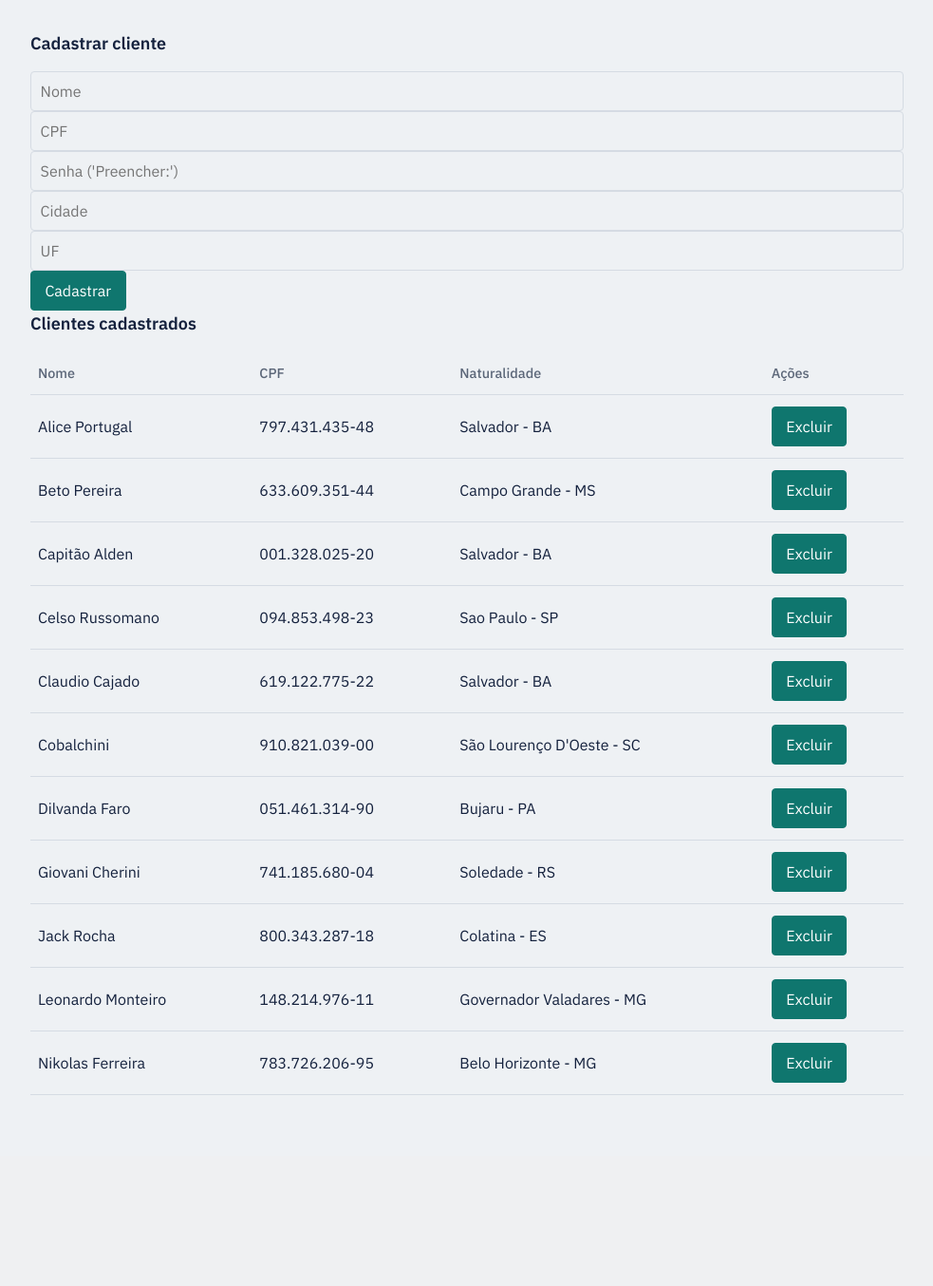
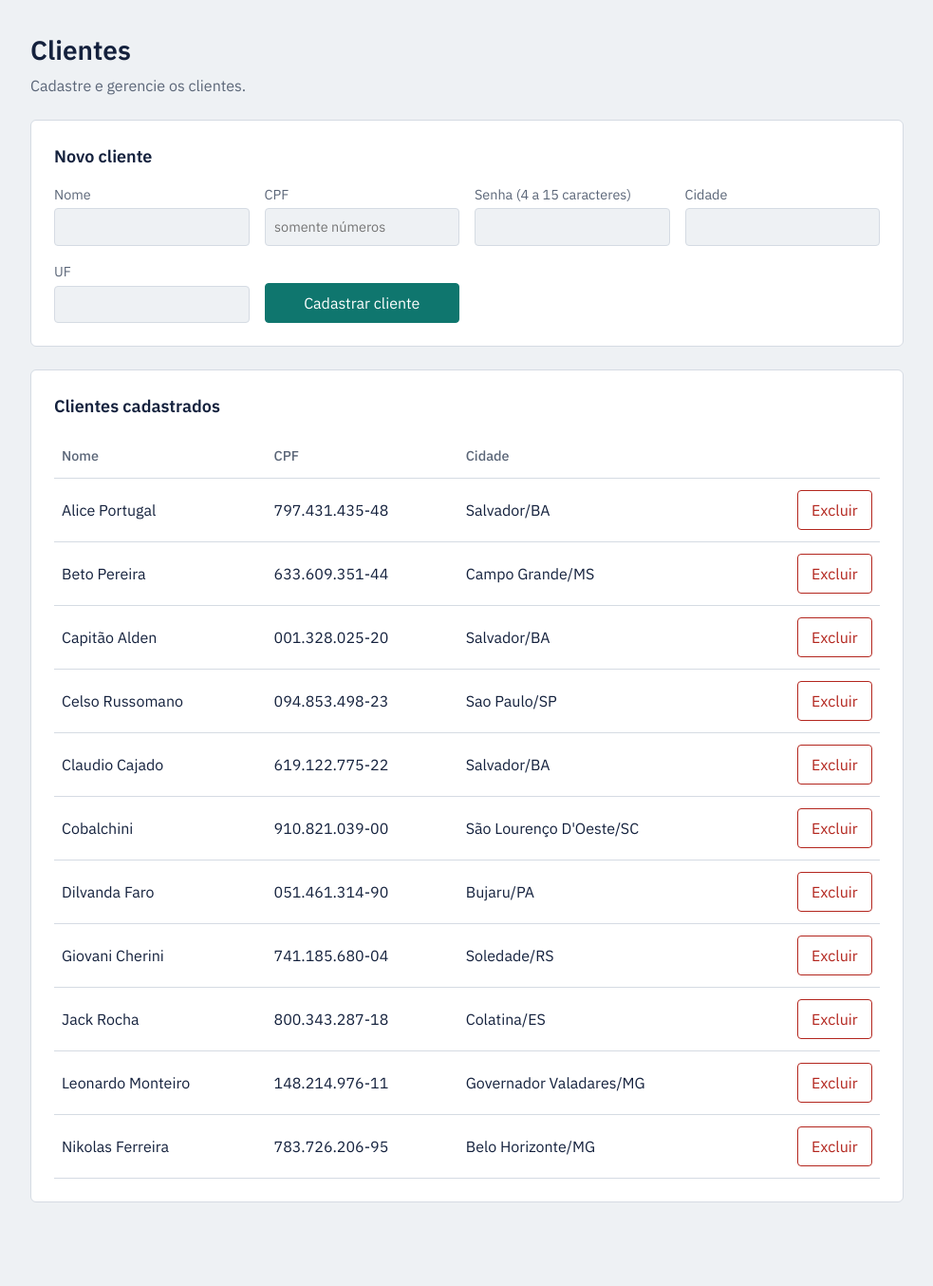
Before and after one commit to wadlenbispo-sys/Live_Bank, a Flask app: page /clientes in a window 1280 px wide. Shown: the part 56-1410 px from the top of the page at 95% size, without its empty margins (148-1131 px from the left). Before the commit the page ends 1209 px from the top, so only its background shows below. Run offline with Flask 3, Linux system fonts and the light colour scheme.

Commit message:
Refactor clientes.html for improved layout and semantics

```diff
--- a/templates/clientes.html
+++ b/templates/clientes.html
@@ -1,38 +1,45 @@
-{% extends 'base.html' %}
+{% extends "base.html" %}
 {% block titulo %}Clientes{% endblock %}
 {% block conteudo %}
-    <h2>Cadastrar cliente</h2>
-    <form class="cadastro" action="{{ url_for('cadastrar_cliente') }}" method="POST">
-        <input type="text" name="nome" placeholder="Nome" required>
-        <input type="text" name="cpf" placeholder="CPF" required>
-        <input type="password" name="senha" placeholder="Senha ('Preencher:')" minlength="4" maxlength="15" required>
-        <input type="text" name="cidade" placeholder="Cidade" required>
-        <input type="text" name="estado" placeholder="UF" maxlength="2" required>
-        <button type="submit">Cadastrar</button>
+<h1>Clientes</h1>
+<p class="subtitle">Cadastre e gerencie os clientes.</p>
+
+<section class="painel" aria-labelledby="novo-cliente">
+    <h2 id="novo-cliente">Novo cliente</h2>
+    <form class="campos" method="post" action="{{ url_for('cadastrar_cliente') }}">
+        <label>Nome <input name="nome" required></label>
+        <label>CPF <input name="cpf" inputmode="numeric" placeholder="somente números" required></label>
+        <label>Senha (4 a 15 caracteres) <input name="senha" type="password" minlength="4" maxlength="15" required></label>
+        <label>Cidade <input name="cidade" required></label>
+        <label>UF <input name="estado" maxlength="2" required></label>
+        <button type="submit">Cadastrar cliente</button>
     </form>
+</section>
 
-    <h2>Clientes cadastrados</h2>
+<section class="painel" aria-labelledby="lista-clientes">
+    <h2 id="lista-clientes">Clientes cadastrados</h2>
     {% if clientes %}
+    <div class="tabela-wrap">
         <table>
-        <thead>
-            <tr><th>Nome</th><th>CPF</th><th>Naturalidade</th><th>Ações</th></tr>
-        </thead>
+            <thead><tr><th>Nome</th><th>CPF</th><th>Cidade</th><th></th></tr></thead>
             <tbody>
-            {% for cpf, cliente in clientes.items() %}
+                {% for cpf, c in clientes.items() %}
                 <tr>
-                <td>{{ cliente.nome }}</td>
-                <td>{{ cpf|cpf }}</td>
-                <td>{{ cliente.cidade }} - {{ cliente.estado }}</td>
-                <td>
-                    <form action="{{ url_for('deletar_cliente', cpf=cpf) }}" method="POST">
-                        <button type="submit" class="excluir">Excluir</button>
+                    <td>{{ c.nome }}</td>
+                    <td>{{ cpf | cpf }}</td>
+                    <td>{{ c.cidade }}/{{ c.estado }}</td>
+                    <td class="num">
+                        <form method="post" action="{{ url_for('deletar_cliente', cpf=cpf) }}">
+                            <button class="perigo" type="submit">Excluir</button>
                         </form>
                     </td>
                 </tr>
                 {% endfor %}
             </tbody>
         </table>
+    </div>
     {% else %}
-        <p class="vazio">Nenhum cliente cadastrado.</p>
+    <p class="vazio">Nenhum cliente cadastrado. Use o formulário acima para criar o primeiro.</p>
     {% endif %}
+</section>
 {% endblock %}
```
Lines whose indentation alone changed are shown as unchanged.
